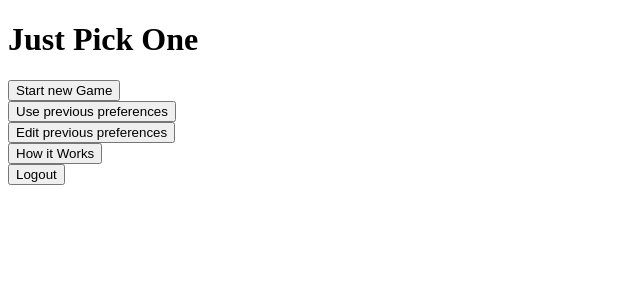
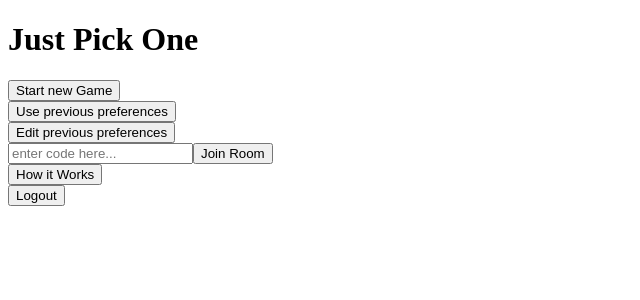
Before and after one commit to idrisimo/fp-Just-pick-one, a React app in the folder client/: page /UserAccount in a window 1280 px wide. Shown: the top 300 px of the page, without its empty margins (0-640 px from the left). Built offline with nearby package versions, Linux system fonts and the light colour scheme.

Commit message:
adding join room feature to account page

```diff
--- a/client/src/pages/UserAccount/index.js
+++ b/client/src/pages/UserAccount/index.js
@@ -1,5 +1,5 @@
 import React from "react";
-import { NavButton, LogoutButton } from "../../components";
+import { NavButton, LogoutButton, JoinRoomFeature } from "../../components";
 
 export function UserAccount() {
 
@@ -8,6 +8,7 @@ export function UserAccount() {
         <NavButton id="newBtn" value="Start new Game" path="/StreamingService"/>
         <NavButton id="prefBtn" value="Use previous preferences" path="/UsedPreferences"/>
         <NavButton id="editBtn" value="Edit previous preferences" path="/EditPreferences"/>
+        <JoinRoomFeature />
         <NavButton id="HowItWorksBtn" value="How it Works" path="/HowItWorks"/>
         <LogoutButton/>
         </>
```
